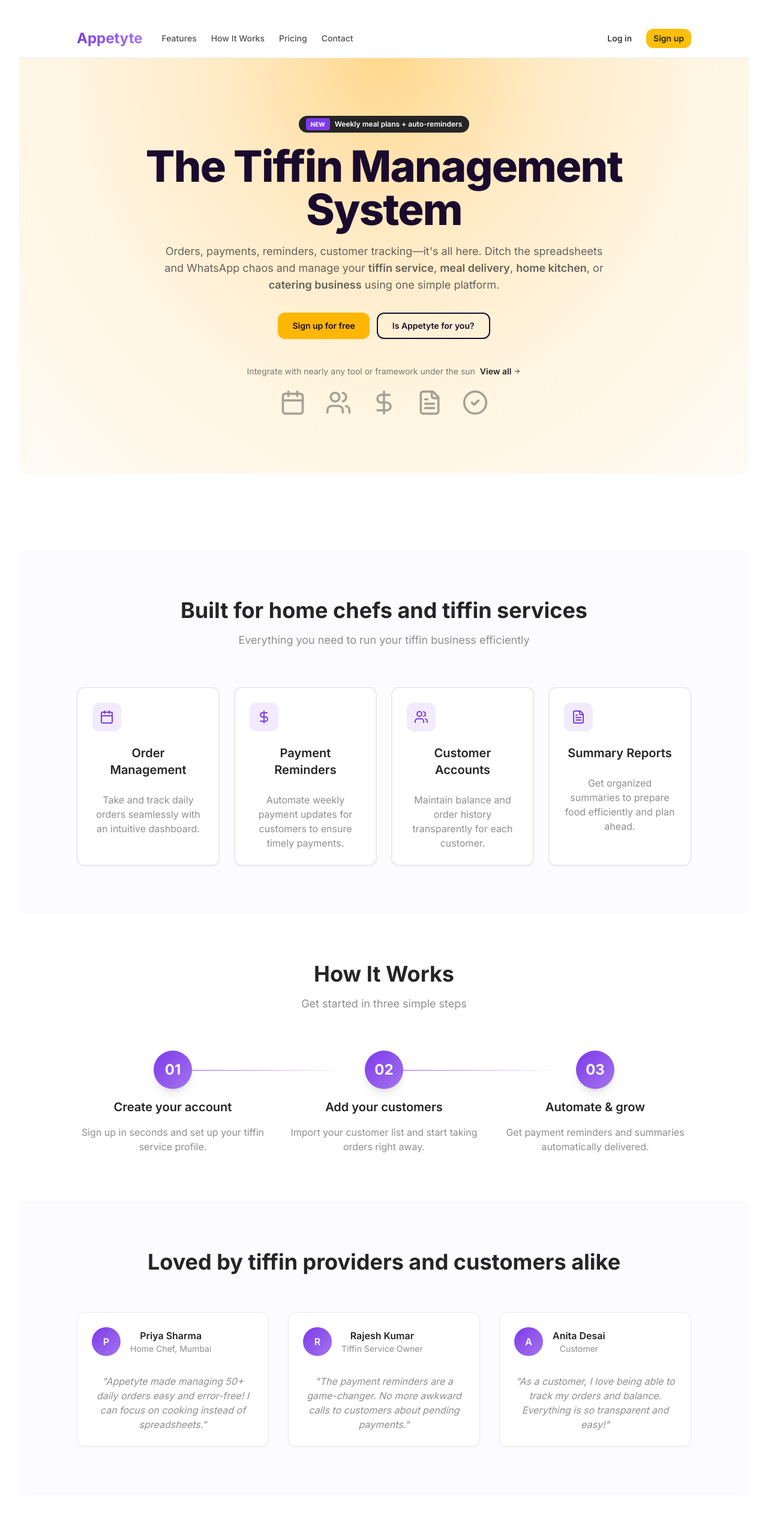
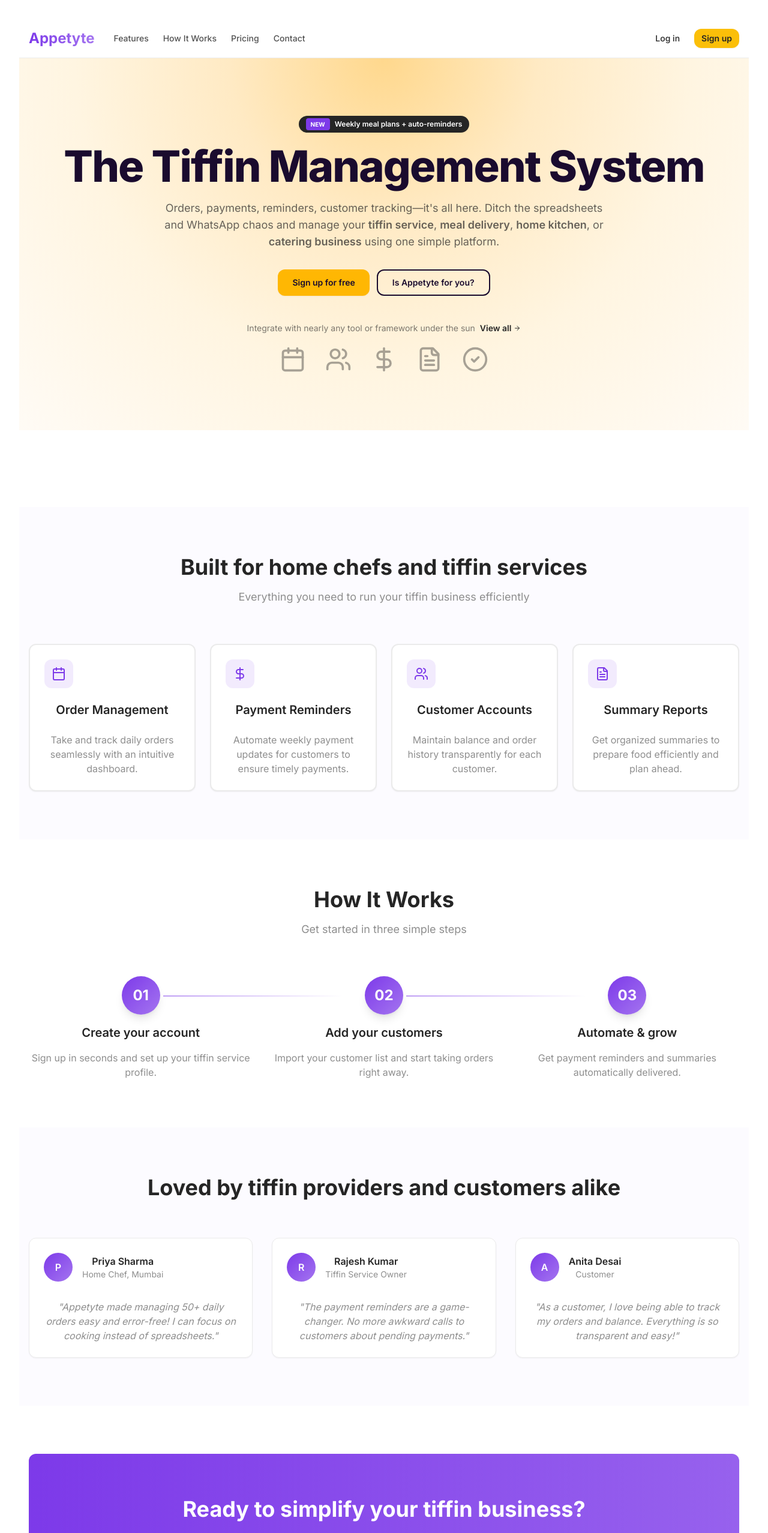
Before and after one commit to kartikay650/appetyte-clone-craft, a React (Vite) app: page / in a window 1280 px wide. Shown: the top 2555 px of the page at 60% size. Built offline with nearby package versions, Linux system fonts and the light colour scheme.

Commit message:
Fix layout issues

```diff
--- a/src/pages/LandingPage.tsx
+++ b/src/pages/LandingPage.tsx
@@ -7,7 +7,7 @@ export default function LandingPage() {
   return <div className="min-h-screen bg-background">
       {/* Navbar */}
       <nav className="sticky top-0 z-50 bg-background/95 backdrop-blur supports-[backdrop-filter]:bg-background/80 border-b">
-        <div className="container mx-auto px-6 md:px-12 lg:px-24">
+        <div className="max-w-full px-4">
           <div className="flex items-center justify-between h-16">
             <div className="flex items-center space-x-8">
               <h1 className="text-2xl font-bold bg-gradient-to-r from-primary to-primary/70 bg-clip-text text-transparent">
@@ -36,8 +36,8 @@ export default function LandingPage() {
       <section className="relative overflow-hidden" style={{
       background: 'radial-gradient(ellipse at top center, #FFD88D 0%, #FFEAC4 30%, #FFF5E1 60%, #FFFBF5 100%)'
     }}>
-        <div className="py-12 md:py-20 lg:py-24">
-          <div className="max-w-4xl mx-auto text-center space-y-5 animate-fade-in">
+        <div className="py-12 md:py-20 lg:py-24 px-4">
+          <div className="max-w-full mx-auto text-center space-y-5 animate-fade-in">
             {/* Badge */}
             <div className="inline-flex items-center gap-2 bg-foreground text-background px-3 py-1 rounded-full text-xs font-semibold shadow-sm">
               <span className="bg-primary text-primary-foreground px-2 py-0.5 rounded text-[10px] font-bold">NEW</span>
@@ -93,13 +93,14 @@ export default function LandingPage() {
 
       {/* Demo Video Section */}
       <section className="bg-white py-16">
-        <div className="container mx-auto px-6 md:px-12 lg:px-24">
+        <div className="max-w-full px-4">
 
         </div>
       </section>
 
       {/* Key Features Section */}
-      <section id="features" className="container mx-auto px-6 md:px-12 lg:px-24 py-20 bg-accent/30">
+      <section id="features" className="py-20 bg-accent/30">
+        <div className="max-w-full px-4">
         <div className="text-center mb-16 animate-fade-in">
           <h2 className="text-3xl md:text-4xl font-bold mb-4">
             Built for home chefs and tiffin services
@@ -142,10 +143,12 @@ export default function LandingPage() {
               </CardContent>
             </Card>)}
         </div>
+        </div>
       </section>
 
       {/* How It Works Section */}
-      <section id="how-it-works" className="container mx-auto px-6 md:px-12 lg:px-24 py-20">
+      <section id="how-it-works" className="py-20">
+        <div className="max-w-full px-4">
         <div className="text-center mb-16">
           <h2 className="text-3xl md:text-4xl font-bold mb-4">
             How It Works
@@ -155,7 +158,7 @@ export default function LandingPage() {
           </p>
         </div>
 
-        <div className="grid md:grid-cols-3 gap-8 max-w-5xl mx-auto">
+        <div className="grid md:grid-cols-3 gap-8 max-w-full mx-auto">
           {[{
           step: "01",
           title: "Create your account",
@@ -181,10 +184,12 @@ export default function LandingPage() {
               {index < 2 && <div className="hidden md:block absolute top-8 left-[60%] w-[80%] h-0.5 bg-gradient-to-r from-primary/50 to-transparent"></div>}
             </div>)}
         </div>
+        </div>
       </section>
 
       {/* Testimonials Section */}
-      <section id="testimonials" className="container mx-auto px-6 md:px-12 lg:px-24 py-20 bg-accent/30">
+      <section id="testimonials" className="py-20 bg-accent/30">
+        <div className="max-w-full px-4">
         <div className="text-center mb-16">
           <h2 className="text-3xl md:text-4xl font-bold mb-4">
             Loved by tiffin providers and customers alike
@@ -223,10 +228,11 @@ export default function LandingPage() {
               </CardContent>
             </Card>)}
         </div>
+        </div>
       </section>
 
       {/* CTA Section */}
-      <section className="container mx-auto px-6 md:px-12 lg:px-24 py-20">
+      <section className="py-20 px-4">
         <Card className="bg-gradient-to-r from-primary to-primary/80 text-primary-foreground border-0">
           <CardContent className="p-12 text-center">
             <h2 className="text-3xl md:text-4xl font-bold mb-4">
@@ -250,7 +256,7 @@ export default function LandingPage() {
 
       {/* Footer */}
       <footer id="footer" className="border-t bg-muted/30">
-        <div className="container mx-auto px-6 md:px-12 lg:px-24 py-12">
+        <div className="max-w-full px-4 py-12">
           <div className="grid md:grid-cols-4 gap-8 mb-8">
             <div className="space-y-4">
               <h3 className="text-xl font-bold bg-gradient-to-r from-primary to-primary/70 bg-clip-text text-transparent">
```
